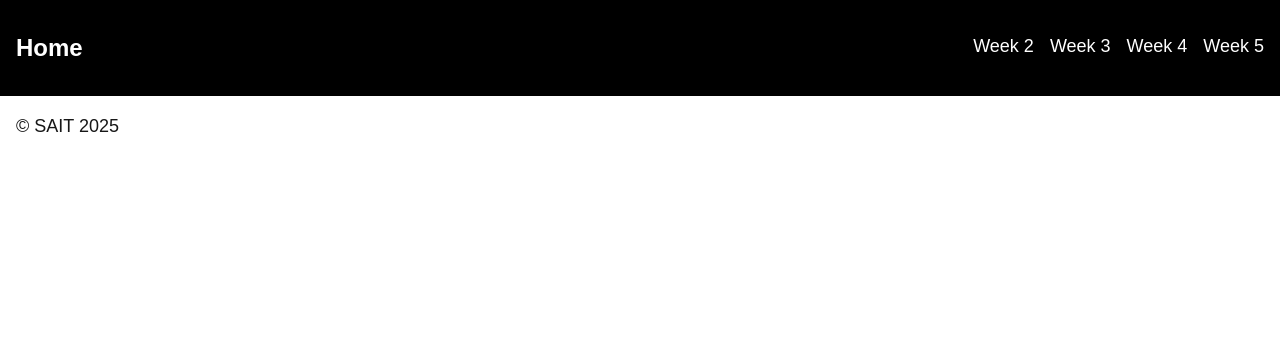
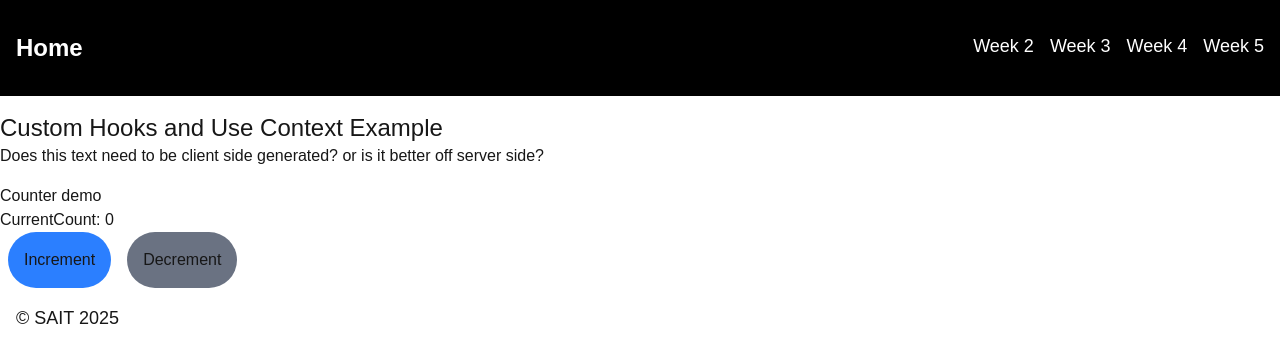
Before and after one commit to louielynmata/cprg-306-demo-site, a Next.js app: page /week-9 in a window 1280 px wide. Shown: the top 362 px of the page. Built offline with nearby package versions, Linux system fonts and the light colour scheme.

Commit message:
useCounter Example

```diff
--- /dev/null
+++ b/app/hooks/useCounter.js
@@ -0,0 +1,7 @@
+import { useState } from "react";
+export function useCounter(initialValue = 0, byValue = 1) {
+  const [count, setCount] = useState(initialValue);
+  const increment = () => setCount(count + byValue);
+  const decrement = () => setCount(count - byValue);
+  return { count, increment, decrement };
+}
--- /dev/null
+++ b/app/week-9/CounterDemoSection.js
@@ -0,0 +1,23 @@
+"use client";
+import { useCounter } from "../hooks/useCounter";
+export default function CounterDemoSection() {
+  const { count, increment, decrement } = useCounter(0, 5);
+  return (
+    <section>
+      <h2>Counter demo</h2>
+      <p>CurrentCount: {count}</p>
+      <button
+        onClick={increment}
+        className="rounded-full mx-2 p-4 cursor-pointer bg-blue-500 hover:bg-blue-700 dark:bg-orange-500 hover:dark:bg-orange-700"
+      >
+        Increment
+      </button>
+      <button
+        onClick={decrement}
+        className="rounded-full mx-2 p-4 cursor-pointer bg-gray-500 hover:bg-gray-700 dark:bg-gray-600 hover:dark:bg-gray-80"
+      >
+        Decrement
+      </button>
+    </section>
+  );
+}
--- a/app/week-9/page.js
+++ b/app/week-9/page.js
@@ -1,3 +1,15 @@
+import CounterDemoSection from "./CounterDemoSection";
 export default function Page() {
-  return <main></main>;
+  return (
+    <main>
+      <header className="my-4">
+        <h1 className="text-2xl">Custom Hooks and Use Context Example</h1>
+        <p>
+          Does this text need to be client side generated? or is it better off
+          server side?
+        </p>
+      </header>
+      <CounterDemoSection />
+    </main>
+  );
 }
```
